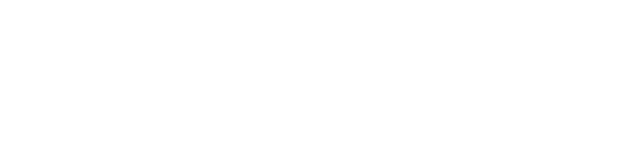
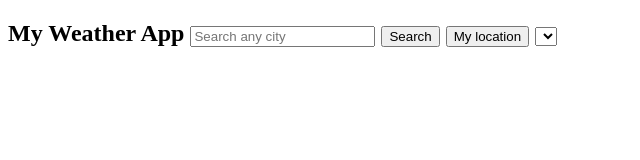
Before and after one commit to hiruni-td/Weather-App, a plain HTML site: page index.html in a window 1280 px wide. Shown: the whole page, without its empty margins (0-640 px from the left). Drawn offline with Linux system fonts and the light colour scheme.

Commit message:
add.header

```diff
--- a/app.js
+++ b/app.js
@@ -0,0 +1 @@
+// alert("hii");
--- a/index.html
+++ b/index.html
@@ -1,11 +1,30 @@
 <!DOCTYPE html>
 <html lang="en">
+
 <head>
     <meta charset="UTF-8">
     <meta name="viewport" content="width=device-width, initial-scale=1.0">
     <title>Weather App</title>
+    <link rel="stylesheet" href="style.css">
 </head>
+
 <body>
+    <div>
+    <p>
+    <h2>My Weather App
+        <input type="text" placeholder="Search any city">
+        <input type="button" value="Search">
+        <input type="button" value="My location">
+        <select name="No saved cities" id="btn"></select>
+    </h2>
 
+    </p>
+    </div>
+
+
+
+
+    <script src="app.js"></script>
 </body>
+
 </html>
```
